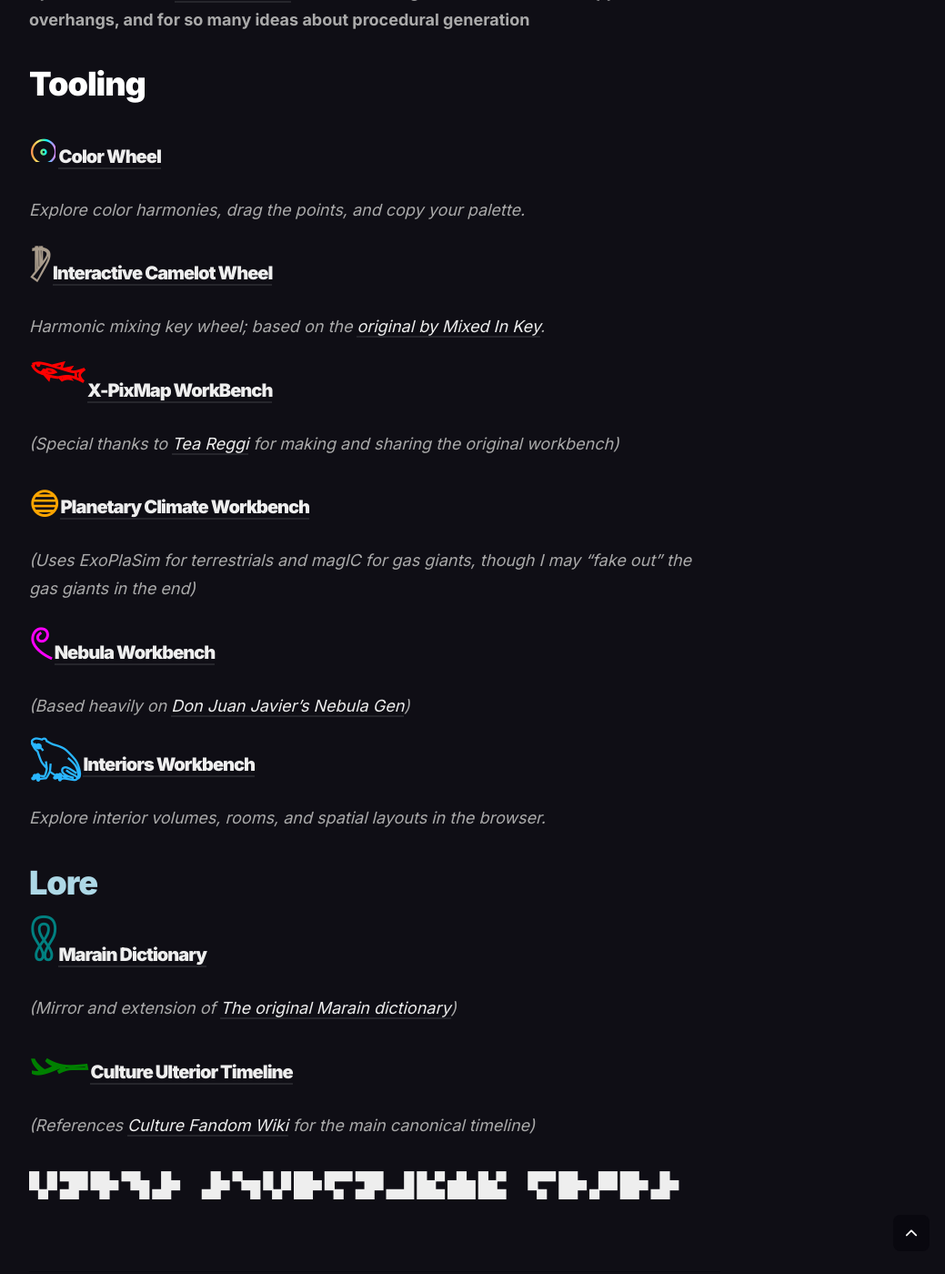
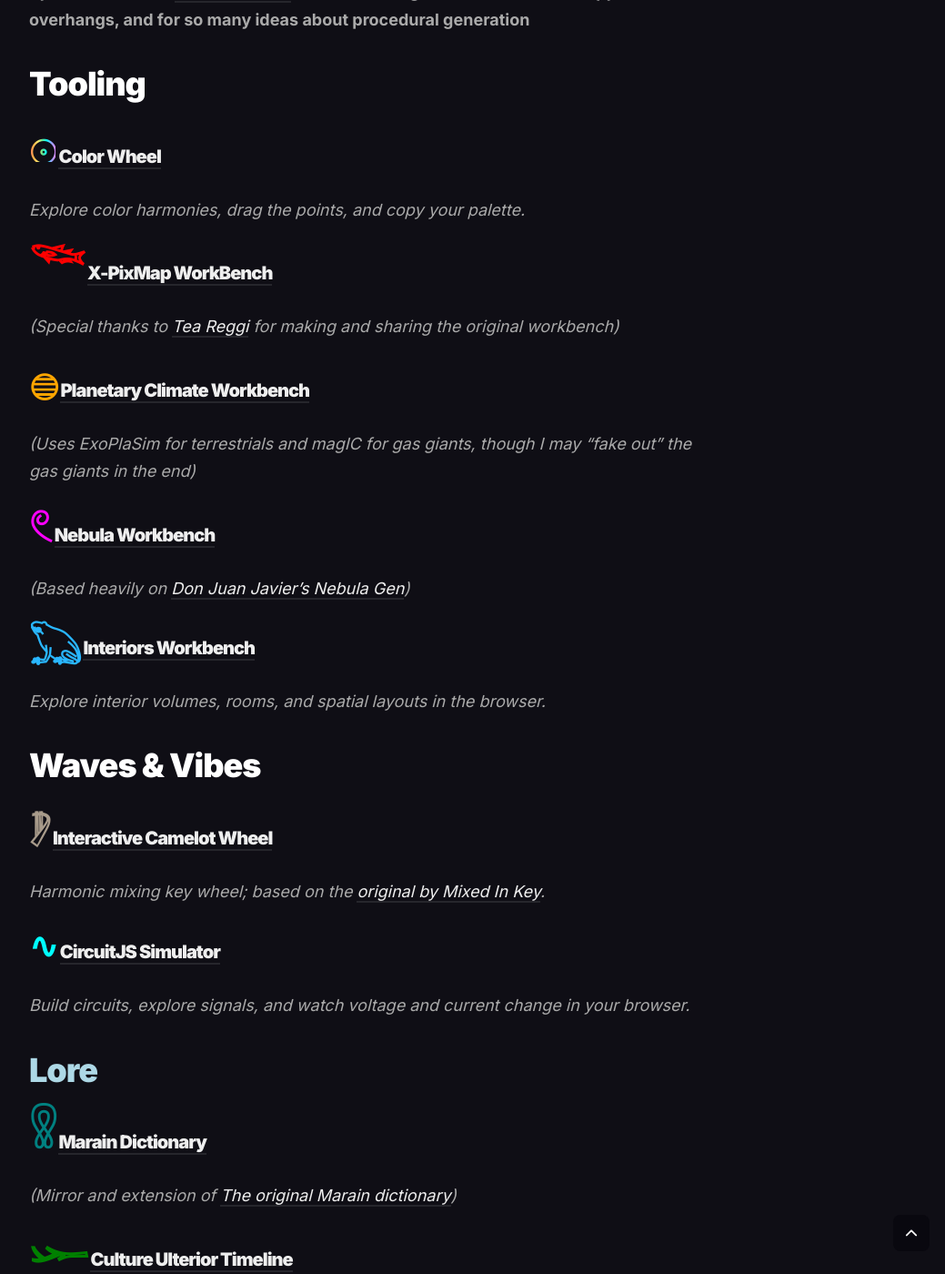
Before and after one commit to KO0I/KO0I.github.io, a Jekyll site: the page built from tools.md, in a window 1280 px wide and 1400 px high, scrolled down 1252 px. Shown: the whole window at 91% size, without its empty margins (228-1267 px from the left). Built offline with Jekyll 4.4.1, drawn with Linux system fonts in a browser that asks for light colours.

Commit message:
Add CircuitJS simulator under Waves & Vibes

```diff
--- a/tools.md
+++ b/tools.md
@@ -49,10 +49,6 @@
 
 *Explore color harmonies, drag the points, and copy your palette.*
 
-#### <span style="color: #a89b8b; font-size: 1.9em; line-height: 0.8; vertical-align: -0.08em; font-family: 'Noto Sans Egyptian Hieroglyphs', 'Segoe UI Historic', sans-serif;" aria-hidden="true">𓏢</span> [Interactive Camelot Wheel]({{ '/tools/camelot-wheel/' | relative_url }})
-
-*Harmonic mixing key wheel; based on the [original by Mixed In Key](https://mixedinkey.com/camelot-wheel/#chart).*
-
 #### <font color="red" size=14>𓆝</font> [X-PixMap WorkBench](/tools/serializable-pixel-art)
 *(Special thanks to [Tea Reggi](https://reggi.com) for making and sharing the original workbench)*
 
@@ -69,6 +65,16 @@
 #### <span style="color: #29B6FF; font-size: 1.9em; line-height: 0.8; vertical-align: -0.08em;" aria-hidden="true">𓆏</span> [Interiors Workbench](/tools/rfl-interiors-workbench/dist/)
 
 *Explore interior volumes, rooms, and spatial layouts in the browser.*
+
+# <span style="color: #fff;">Waves &amp; Vibes</span>
+
+#### <span style="color: #a89b8b; font-size: 1.9em; line-height: 0.8; vertical-align: -0.08em; font-family: 'Noto Sans Egyptian Hieroglyphs', 'Segoe UI Historic', sans-serif;" aria-hidden="true">𓏢</span> [Interactive Camelot Wheel]({{ '/tools/camelot-wheel/' | relative_url }})
+
+*Harmonic mixing key wheel; based on the [original by Mixed In Key](https://mixedinkey.com/camelot-wheel/#chart).*
+
+#### <span style="color: #00ffff; font-size: 1.9em;" aria-hidden="true">∿</span> [CircuitJS Simulator]({{ '/tools/circuitjs/' | relative_url }})
+
+*Build circuits, explore signals, and watch voltage and current change in your browser.*
 
 #  <font color="lightblue">Lore</font>
 
```
Also changed, not shown: _pages/circuitjs.html (added, +13 -0 lines), .github/workflows/pages-with-rfl.yml, 1 other file.
